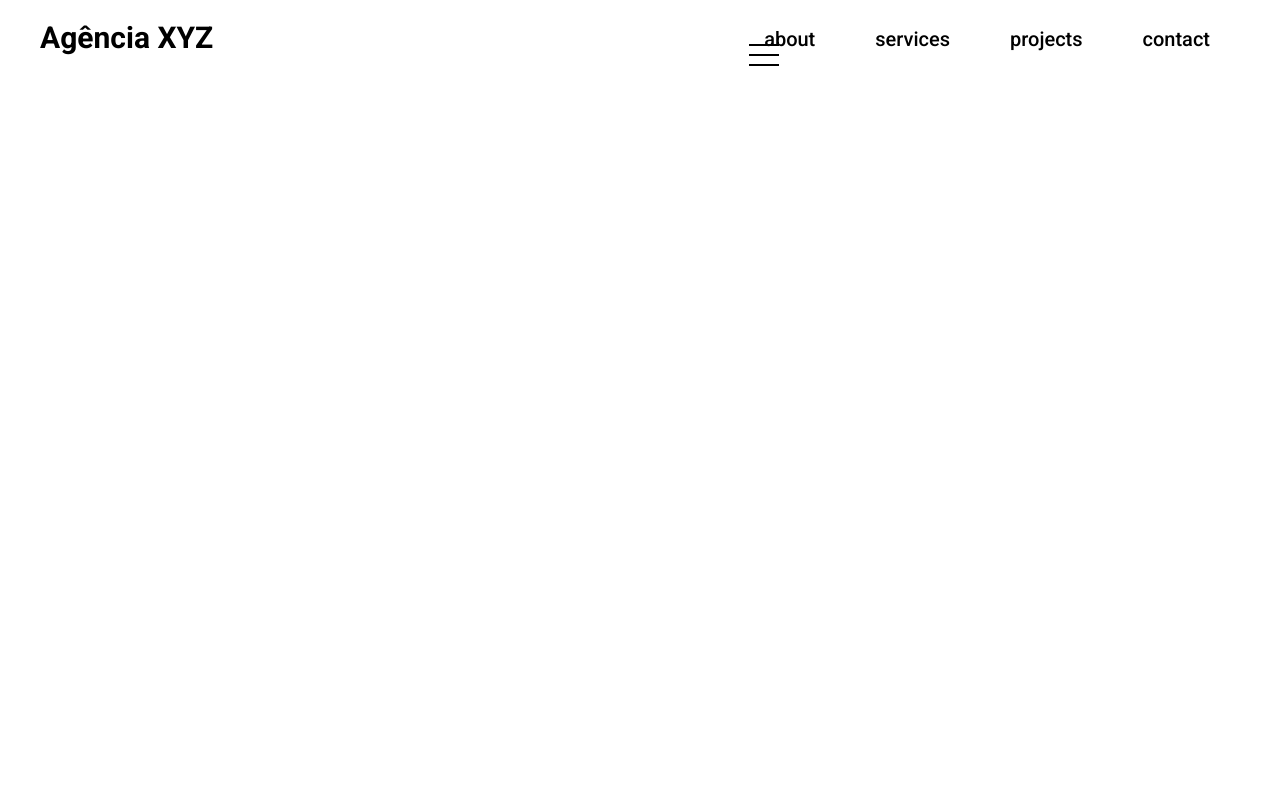
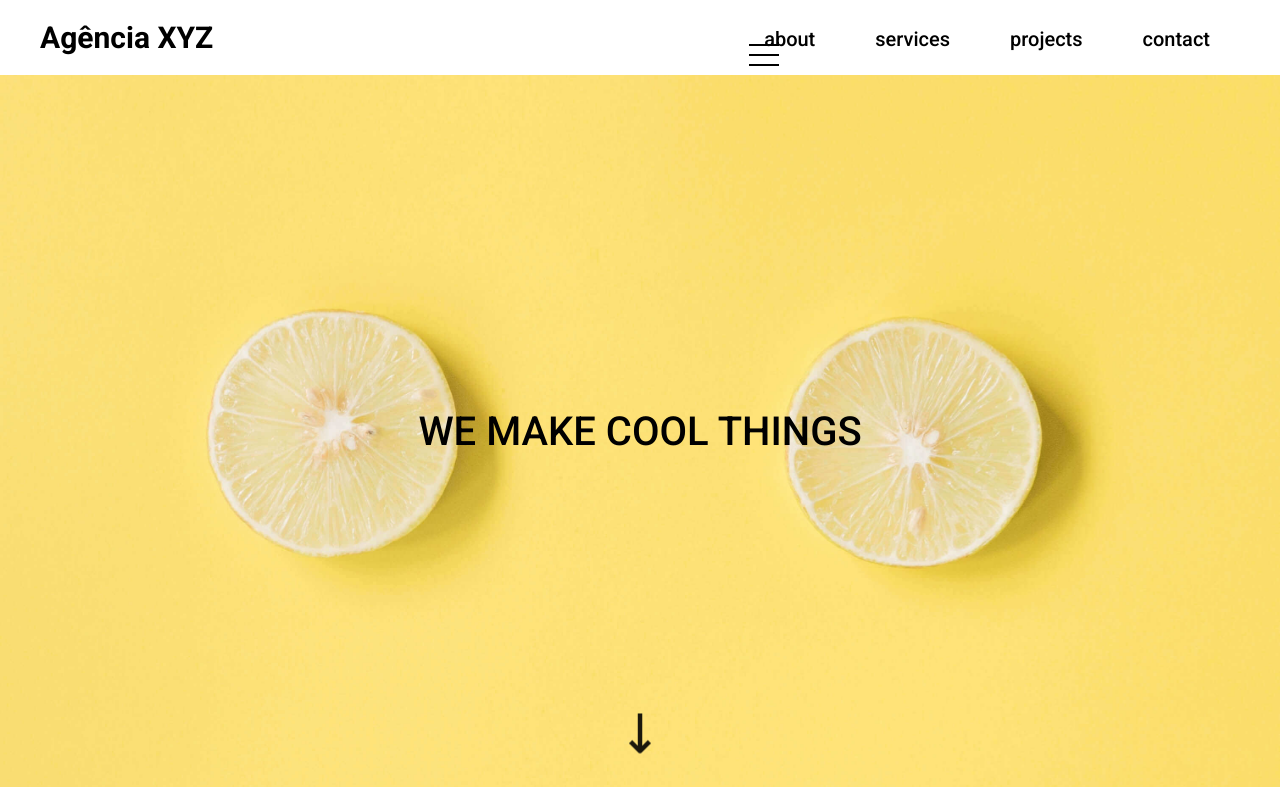
Before and after one commit to EDsnows/praticando-lading-page, a plain HTML site: page index.html in a window 1280 px wide. Drawn offline with Linux system fonts and the light colour scheme.

Commit message:
Estilização painel com resposive concluida

```diff
--- a/index.html
+++ b/index.html
@@ -44,7 +44,7 @@
     </header>
 
     <section class="hero">
-
+        <h2>We make cool things</h2>
     </section>
 
     <section class="about">
--- a/src/css/style.css
+++ b/src/css/style.css
@@ -45,7 +45,45 @@ body{
 /* HERO = Painel */
 .hero{
     grid-area: hero;
+    height: 89vh;
+    background: url('../images/lemons.jpg') center center no-repeat;
+    background-size: cover;
+    display: flex;
+    justify-content: center;
+    align-items: center;
+    position: relative;
 }
+
+.hero h2{
+    font-weight: 500;
+    text-transform: uppercase;
+    font-size: 4rem;
+}
+
+.hero::after{
+    content: url('../images/seta_preta.png');
+    position: absolute;
+    height: 35px;
+    bottom: 40px;
+    animation: dowarrow 0.6s infinite alternate ease-in-out;
+}
+
+@-webkit-keyframes dowarrow{
+    0%{ -webkit-transform: translateY(0); opacity: 0.9;}
+    100%{ -webkit-transform: translateY(0.4em); opacity: 0.9;}
+}
+
+@media (max-width: 425px) {
+    .hero{
+        height: 60vh;
+    }
+
+    .hero h2{
+        font-size: 2.5rem;
+    }
+}
+
+
 
 /* ABOUT = Sobre */
 .about{
```
